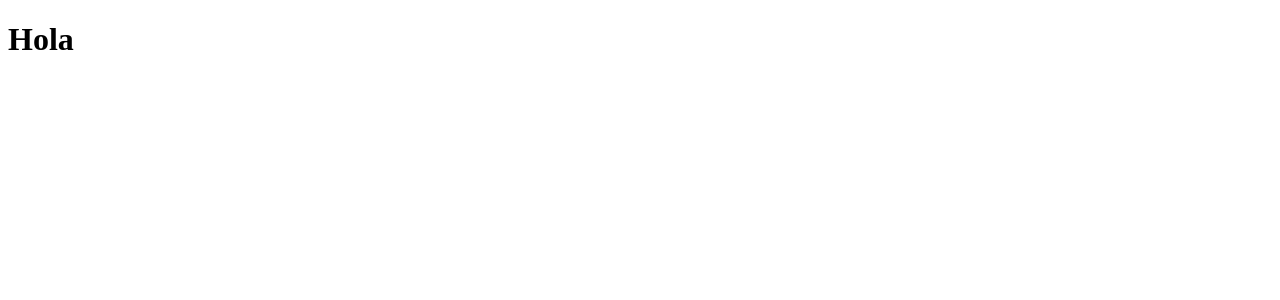
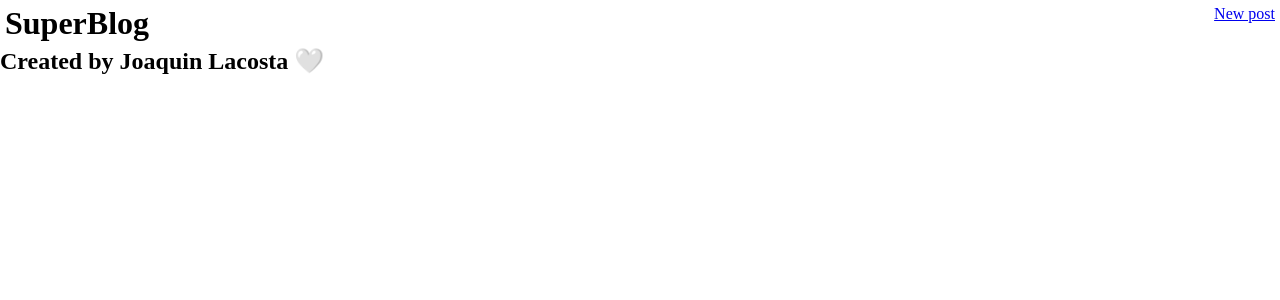
Before and after one commit to JoaquinLacosta/SuperBlog-alkemy, a React (Create React App) app: page / in a window 1280 px wide. Shown: the top 300 px of the page. Built offline with nearby package versions, Linux system fonts and the light colour scheme.

Commit message:
added styled-components

```diff
--- a/package.json
+++ b/package.json
@@ -36,6 +36,7 @@
     ]
   },
   "devDependencies": {
-    "react-router-dom": "^5.2.0"
+    "react-router-dom": "^5.2.0",
+    "styled-components": "^5.3.0"
   }
 }
--- /dev/null
+++ b/src/components/Footer/index.js
@@ -0,0 +1,11 @@
+import React from "react"
+
+const Footer = () => {
+  return(
+    <footer className="Footer">
+      <h2 className="Footer__title">Created by Joaquin Lacosta 🤍</h2>
+    </footer>
+  )
+}
+
+export default Footer
--- /dev/null
+++ b/src/components/Header/index.js
@@ -0,0 +1,19 @@
+import React from "react"
+import { Link } from "react-router-dom"
+import { HeaderWrapper } from "./styles"
+
+
+const Header = () => {
+  return(
+    <HeaderWrapper>
+      <div className="Header__logo">
+        <h1>SuperBlog</h1>
+      </div>
+      <div className="Header__button">
+        <Link to="/posts/create">New post</Link>
+      </div>
+    </HeaderWrapper>
+  )
+}
+
+export default Header
--- /dev/null
+++ b/src/components/Header/styles.js
@@ -0,0 +1,8 @@
+import styled from "styled-components"
+
+export const HeaderWrapper = styled.header`
+  width: 100%;
+  display: flex;
+  padding: 5px;
+  justify-content: space-between;
+`
--- a/src/containers/Home.js
+++ b/src/containers/Home.js
@@ -1,8 +1,13 @@
 import React from "react"
+import Header from "../components/Header/index"
+import Footer from "../components/Footer/index"
 
 const Home = () => {
   return(
-    <h1>Hola</h1>
+    <>
+      <Header />
+      <Footer />
+    </>
   )
 }
 
--- /dev/null
+++ b/src/index.css
@@ -0,0 +1,5 @@
+* {
+  margin: 0;
+  padding: 0;
+  box-sizing: border-box;
+}
--- a/src/index.js
+++ b/src/index.js
@@ -1,6 +1,7 @@
 import React from "react"
 import ReactDOM from "react-dom"
 import App from "./routes/App.js"
+import "./index.css"
 const container = document.getElementById("root")
 
 ReactDOM.render(
```
Also changed, not shown: 1 other file (tests, documents, lock files or other folders).
